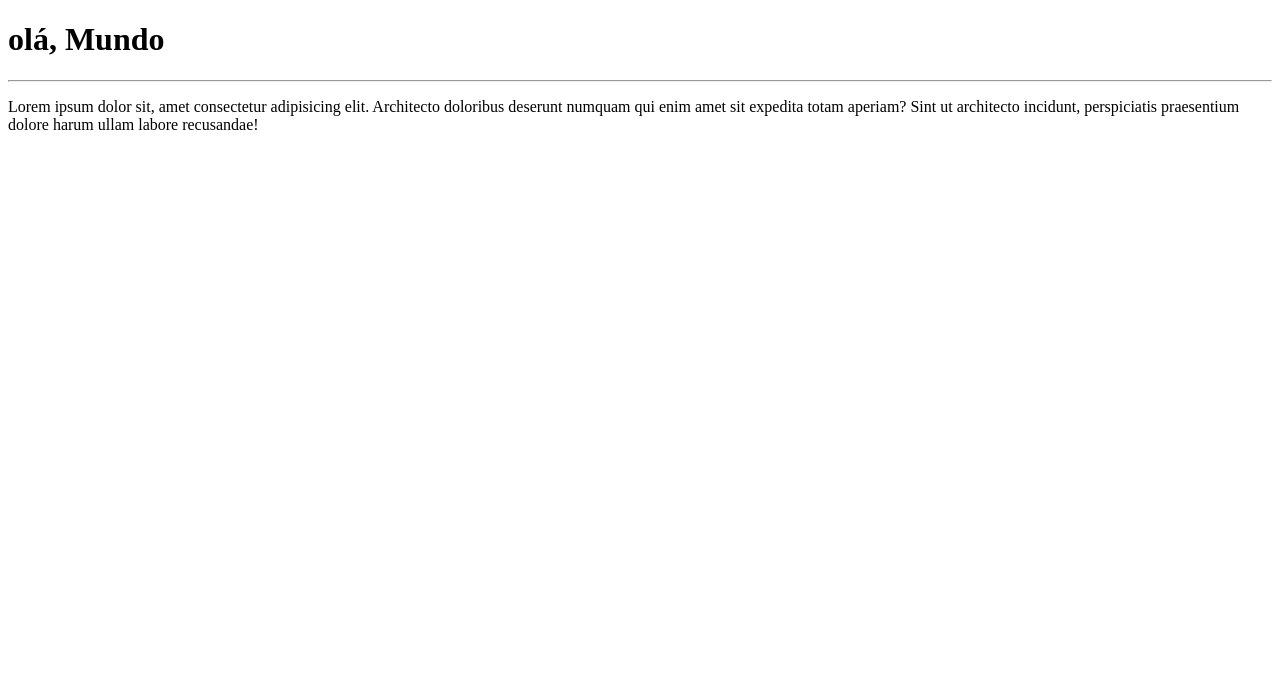
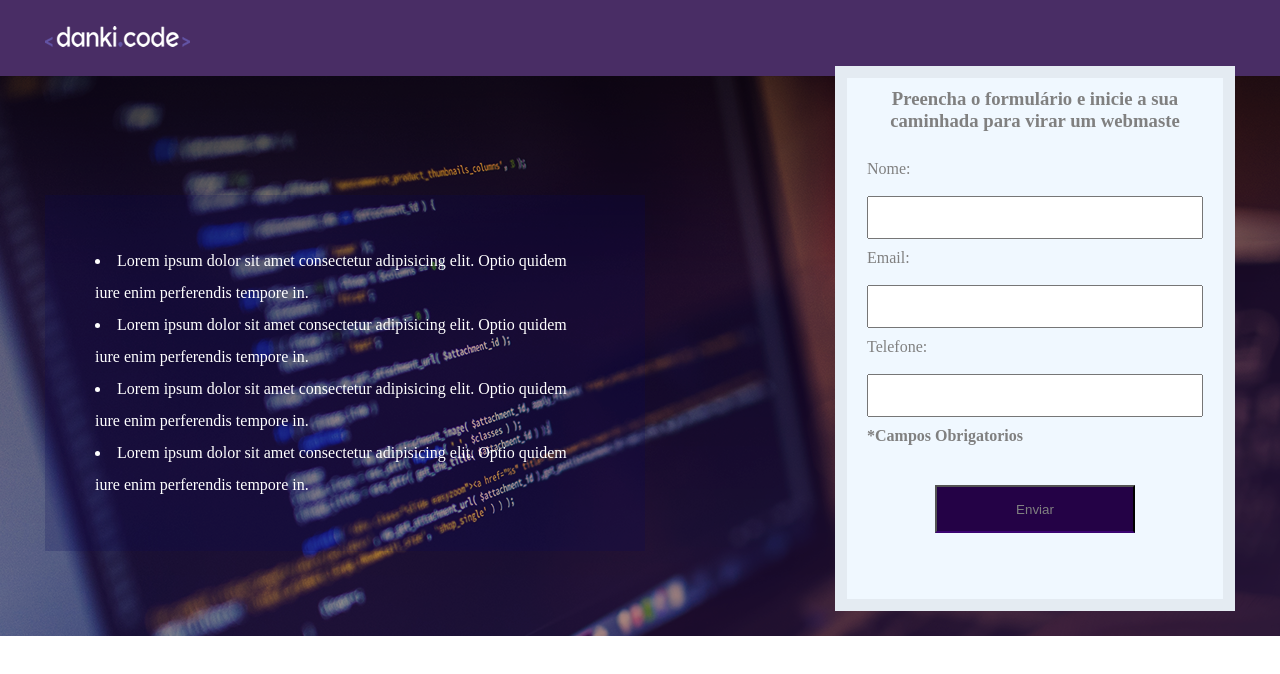
Before and after one commit to Onesimoantonio/Exercicios-javascript, a plain HTML site: page Exercicos001/index.html in a window 1280 px wide. Drawn offline with Linux system fonts and the light colour scheme.

Commit message:
construi a primeira parte do projecto 01
Projecto de construção de sites

```diff
--- /dev/null
+++ b/Exercicos001/estilo/style.css
@@ -0,0 +1,93 @@
+@charset 'UFT-8';
+*{
+    margin: 0;
+    padding: 0;
+    box-sizing: border-box;
+}
+nav{
+    width: 100%;
+    padding: 2%;
+    background-color: rgba(36, 2, 70, 0.829);
+}
+.container{
+    max-width: 1190px;
+    margin: 0 auto;
+}
+main{
+    width: 100%;
+    height: 70vh;
+    background-color: red;
+    background-image:url(../images/header_bg.png);
+    background-position: cover;
+}
+.banners{
+    display: flex;
+    justify-content: space-between;
+
+}
+
+.banner1{
+    margin-top: 10%;
+    width: 600px;
+    padding: 50px;
+    background-color: rgba(6, 5, 87, 0.205);
+    line-height: 2em;
+    list-style-position: inside;
+    color: white;
+
+}
+
+.bannerform{
+    margin-top: -10px;
+    margin-bottom: -60px;
+    width: 400px;
+    padding: 10px;
+    background-color: aliceblue;
+    border: 12px solid rgba(29, 28, 28, 0.055);
+    text-align: center;
+}
+.bannerform h3{
+    color: gray;
+}
+.bannerform input[type=button]{
+    margin-top: 30px;
+    margin-bottom: 30px;
+    padding: 2px;
+    width: 200px;
+    height: 48px;
+    color: gray;
+    background-color: rgba(36, 2, 70);
+    border-bottom:2px solid rgba(65, 6, 124, 0.829);
+}
+.bannerform input[type=button]:hover{
+    border-bottom:rgba(36, 2, 70);
+    background-color: rgba(65, 6, 124, 0.842);
+    cursor: pointer;
+}
+.formu{
+    text-align: left;
+    padding: 10px;
+    color:gray;
+}
+form input{
+    width: 100%;
+    padding: 12px;
+    margin-bottom: 10px;
+}
+@media screen and (max-width:1024px){
+    main{
+        height: 100%;
+    }
+    .banners{
+       flex-direction: column;
+
+    }
+    .banner1{
+        width: 90%;
+        margin:25px auto;
+    }
+    .bannerform{
+        margin: 10px auto;
+
+    }
+}
--- a/Exercicos001/index.html
+++ b/Exercicos001/index.html
@@ -3,12 +3,47 @@
 <head>
     <meta charset="UTF-8">
     <meta name="viewport" content="width=device-width, initial-scale=1.0">
-    <title>Meu primeiro site em repositório</title>
+    <title>Landpage danki code</title>
+    <link rel="stylesheet" href="estilo/style.css">
 </head>
 <body>
-    <h1>olá, Mundo</h1>
-    <hr>
-    <p>Lorem ipsum dolor sit, amet consectetur adipisicing elit. Architecto doloribus deserunt numquam qui enim amet sit expedita totam aperiam? Sint ut architecto incidunt, perspiciatis praesentium dolore harum ullam labore recusandae!</p>
+    <nav>
+        <div class="container">
+            <img src="images/logo.png" alt="">
+        </div>
+    </nav>
+    <main>
+        <div class="container">
+            <div class="banners">
+                <div class="banner1">
+                    <ul class="lista">
+                        <li>Lorem ipsum dolor sit amet consectetur adipisicing elit. Optio quidem iure enim perferendis tempore in.</li>
+                        <li>Lorem ipsum dolor sit amet consectetur adipisicing elit. Optio quidem iure enim perferendis tempore in.</li>
+                        <li>Lorem ipsum dolor sit amet consectetur adipisicing elit. Optio quidem iure enim perferendis tempore in.</li>
+                        <li>Lorem ipsum dolor sit amet consectetur adipisicing elit. Optio quidem iure enim perferendis tempore in.</li>
+                    </ul>
+                </div>
+                <div class="bannerform">
+                    <h3>Preencha o formulário e inicie a sua caminhada para virar um webmaste</h3>
+                    <br>
+                    <div class="formu">
+                        <form action="">
+                            <label for="fnome">Nome:</label><br><br>
+                            <input type="text" name="fnome" id="fnome"><br>
+                            <label for="femal">Email:</label><br><br>
+                            <input type="email" name="femal" id="femal"><br>
+                            <label for="fphone">Telefone:</label><br><br>
+                            <input type="number" name="fphone" id="fphone"><br>
+                            <span style="font-weight: bold;">*Campos Obrigatorios</span>
+                        </form>
+
+                    </div>
+                    <input type="button" value="Enviar">
+                </div>
+        </div>
+        </div>
+    </main>
+
 
 </body>
 </html>
```
Also changed, not shown: Exercicos001/images/arrow.png (added), Exercicos001/images/header_bg.png (added), Exercicos001/images/icon.png (added), Exercicos001/images/logo.png (added).
